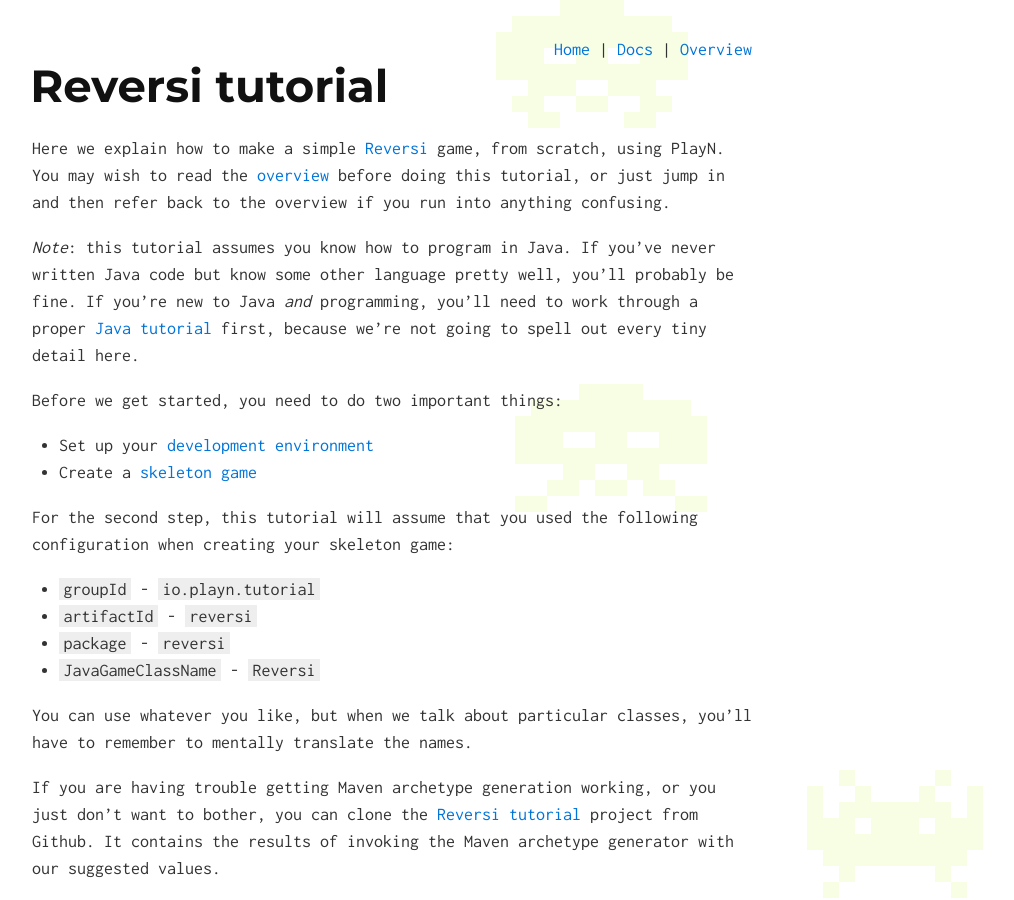
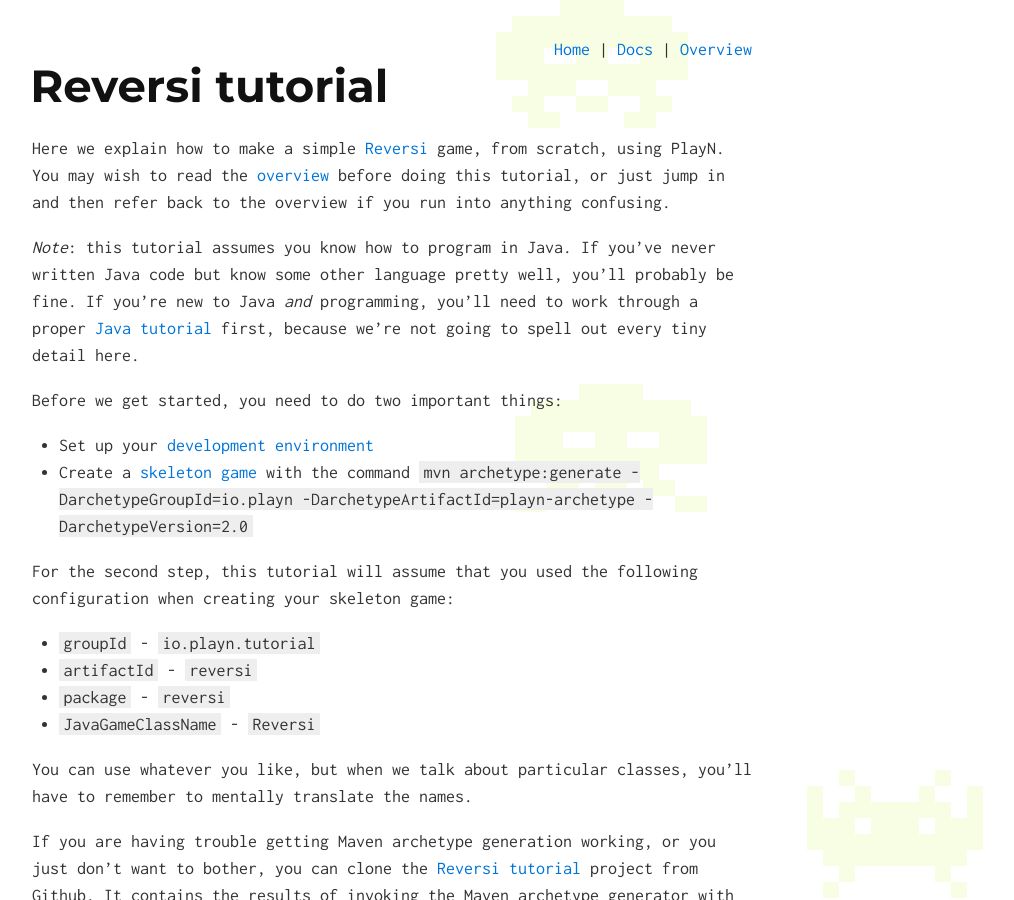
Before and after one commit to playn/playn.github.io, a Jekyll site: the page built from docs/reversi-tutorial.md, in a window 1280 px wide and 900 px high. Shown: the whole window, without its empty margins (248-1262 px from the left). Built offline with Jekyll 4.4.1, drawn with Linux system fonts in a browser that asks for light colours; Markdown is read by kramdown in place of the engine named in the settings.

Commit message:
Repeat skeleton command for convenience

````diff
--- a/docs/reversi-tutorial.md
+++ b/docs/reversi-tutorial.md
@@ -17,7 +17,7 @@
 Before we get started, you need to do two important things:
 
 * Set up your [development environment](setup.html)
-* Create a [skeleton game](skeleton.html)
+* Create a [skeleton game](skeleton.html) with the command ```mvn archetype:generate -DarchetypeGroupId=io.playn -DarchetypeArtifactId=playn-archetype -DarchetypeVersion=2.0```
 
 For the second step, this tutorial will assume that you used the following configuration when
 creating your skeleton game:
````
